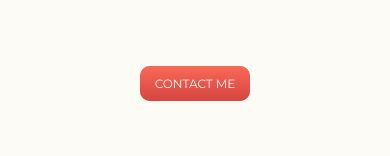
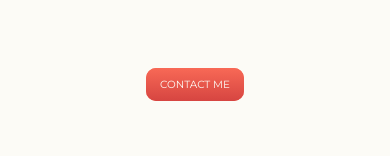
Before and after one commit to kvizconde/project-oak, a plain HTML site: page index.html in a window 390 px wide. Shown: the part 4258-4414 px from the top of the page. Drawn offline with Linux system fonts and the light colour scheme.

Commit message:
tweaked contact button breaking point font-size and padding.

```diff
--- a/css/styles.css
+++ b/css/styles.css
@@ -255,8 +255,8 @@ h2.subheading {
 /* CONTACT-BUTTON BREAKING POINT */
 @media only screen and (max-width: 460px) {
   .btn-contact {
-    font-size: 0.75rem;
-    padding: 10px 15px 10px 15px;
+    font-size: 0.65rem;
+    padding: 10px 14px 10px 14px;
   }
 }
 
```
